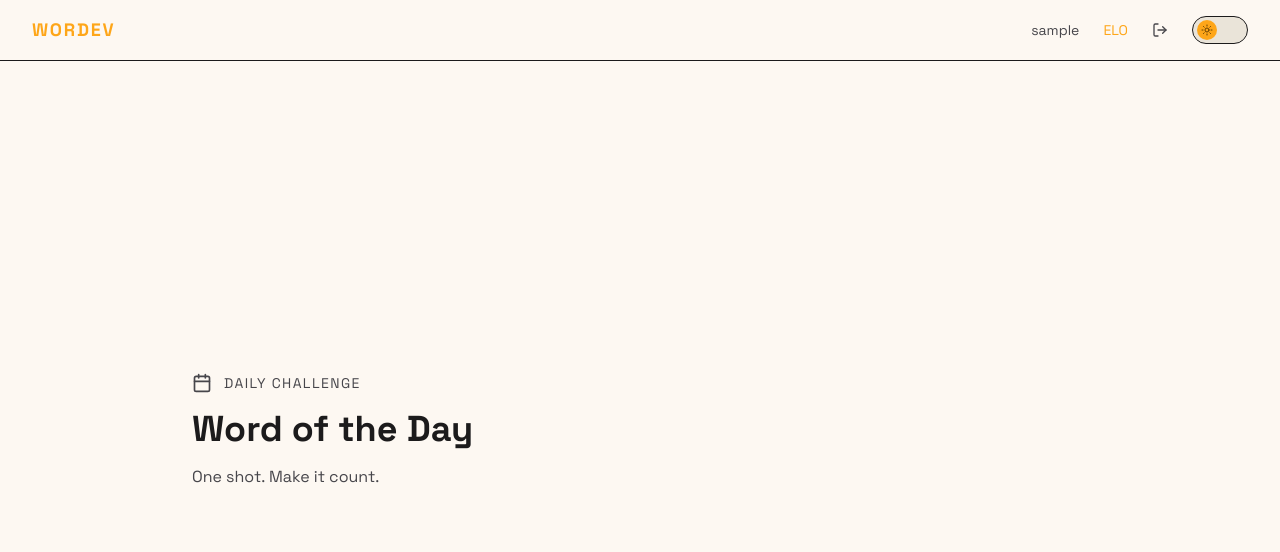
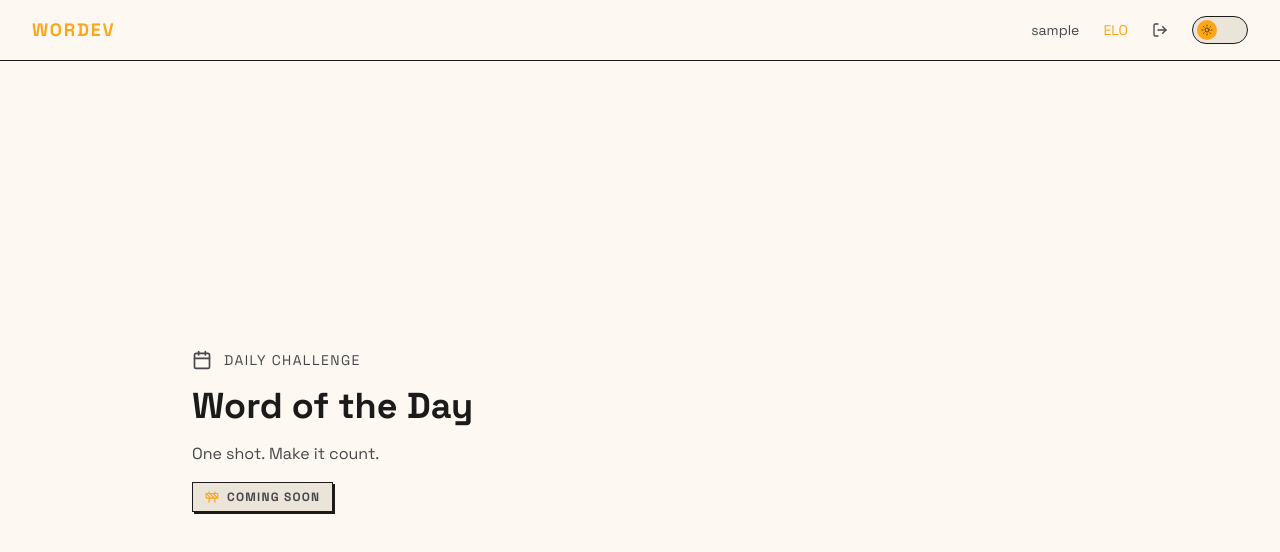
Before and after one commit to jfachard/Wordev, a Vue app in the folder client/: page /daily in a window 1280 px wide. Shown: the top 552 px of the page. Built offline with nearby package versions, Linux system fonts and the light colour scheme; no server answers; sample sign-in values are in the browser's storage.

Commit message:
feat: add ComingSoon component to DailyPage, LeaderboardPage, and VersusPage

```diff
--- /dev/null
+++ b/client/src/components/ComingSoon.vue
@@ -0,0 +1,22 @@
+<script setup lang="ts">
+import { Construction } from '@lucide/vue'
+
+defineProps<{
+  label?: string
+}>()
+</script>
+
+<template>
+  <div
+    class="inline-flex items-center gap-2 px-3 py-1.5 text-xs font-bold uppercase tracking-widest"
+    :style="{
+      border: '1px solid var(--color-border)',
+      backgroundColor: 'var(--color-surface)',
+      color: 'var(--color-text-muted)',
+      boxShadow: '2px 2px 0 var(--color-border)',
+    }"
+  >
+    <Construction class="w-3.5 h-3.5" :style="{ color: 'var(--color-accent)' }" />
+    {{ label ?? 'Coming Soon' }}
+  </div>
+</template>
--- a/client/src/views/DailyPage.vue
+++ b/client/src/views/DailyPage.vue
@@ -1,5 +1,6 @@
 <script setup lang="ts">
 import { Calendar } from '@lucide/vue'
+import ComingSoon from '@/components/ComingSoon.vue'
 </script>
 
 <template>
@@ -11,6 +12,7 @@ import { Calendar } from '@lucide/vue'
       </div>
       <h1 class="text-4xl font-bold">Word of the Day</h1>
       <p :style="{ color: 'var(--color-text-muted)' }">One shot. Make it count.</p>
+      <ComingSoon />
     </div>
   </main>
 </template>
--- a/client/src/views/LeaderboardPage.vue
+++ b/client/src/views/LeaderboardPage.vue
@@ -1,5 +1,6 @@
 <script setup lang="ts">
 import { Trophy } from '@lucide/vue'
+import ComingSoon from '@/components/ComingSoon.vue'
 </script>
 
 <template>
@@ -11,6 +12,7 @@ import { Trophy } from '@lucide/vue'
       </div>
       <h1 class="text-4xl font-bold">Top Players</h1>
       <p :style="{ color: 'var(--color-text-muted)' }">The best devs, ranked by ELO.</p>
+      <ComingSoon />
     </div>
   </main>
 </template>
--- a/client/src/views/VersusPage.vue
+++ b/client/src/views/VersusPage.vue
@@ -1,5 +1,6 @@
 <script setup lang="ts">
 import { Swords } from '@lucide/vue'
+import ComingSoon from '@/components/ComingSoon.vue'
 </script>
 
 <template>
@@ -11,6 +12,7 @@ import { Swords } from '@lucide/vue'
       </div>
       <h1 class="text-4xl font-bold">Race to Win</h1>
       <p :style="{ color: 'var(--color-text-muted)' }">Ranked. Real-time. No mercy.</p>
+      <ComingSoon />
     </div>
   </main>
 </template>
```
